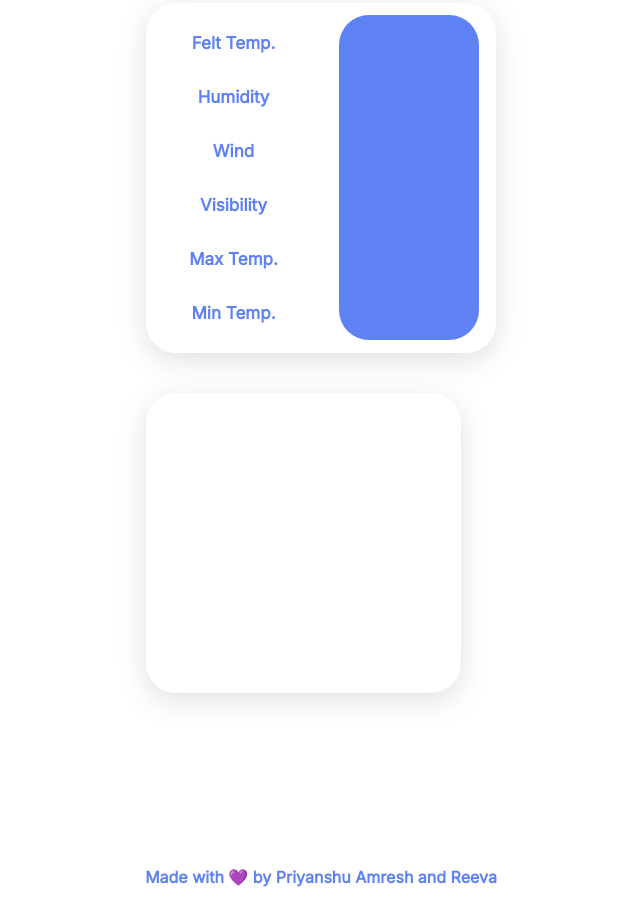
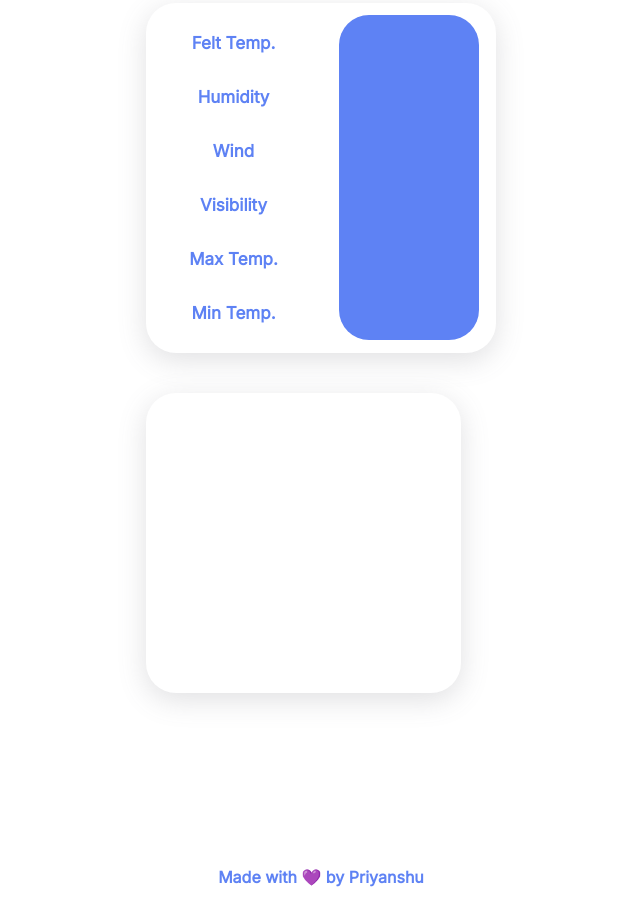
Before and after one commit to Priyanshu8340/weatherApp, a plain HTML site: page index.html in a window 1280 px wide. Shown: the part 685-1588 px from the top of the page, without its empty margins (319-959 px from the left). Drawn offline with Linux system fonts and the light colour scheme.

Commit message:
Update index.html

```diff
--- a/index.html
+++ b/index.html
@@ -79,7 +79,7 @@
     </div>
 
     <div id="footer">
-      <p>Made with 💜 by Priyanshu Amresh and Reeva </p>
+      <p>Made with 💜 by Priyanshu  </p>
     </div>
   </body>
 </html>
```
